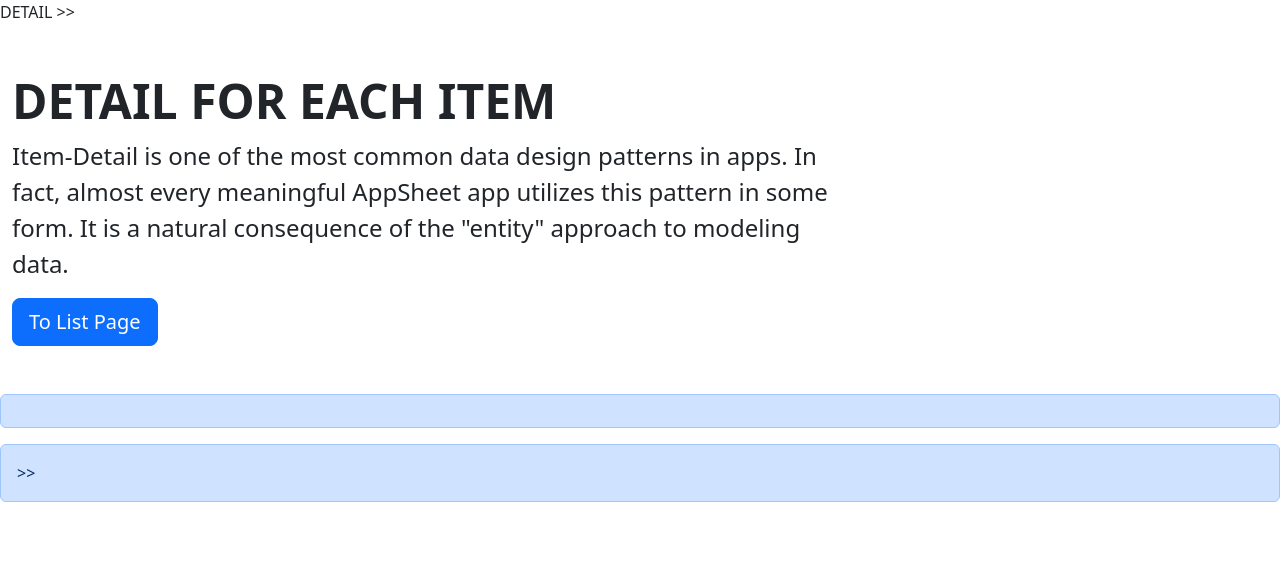
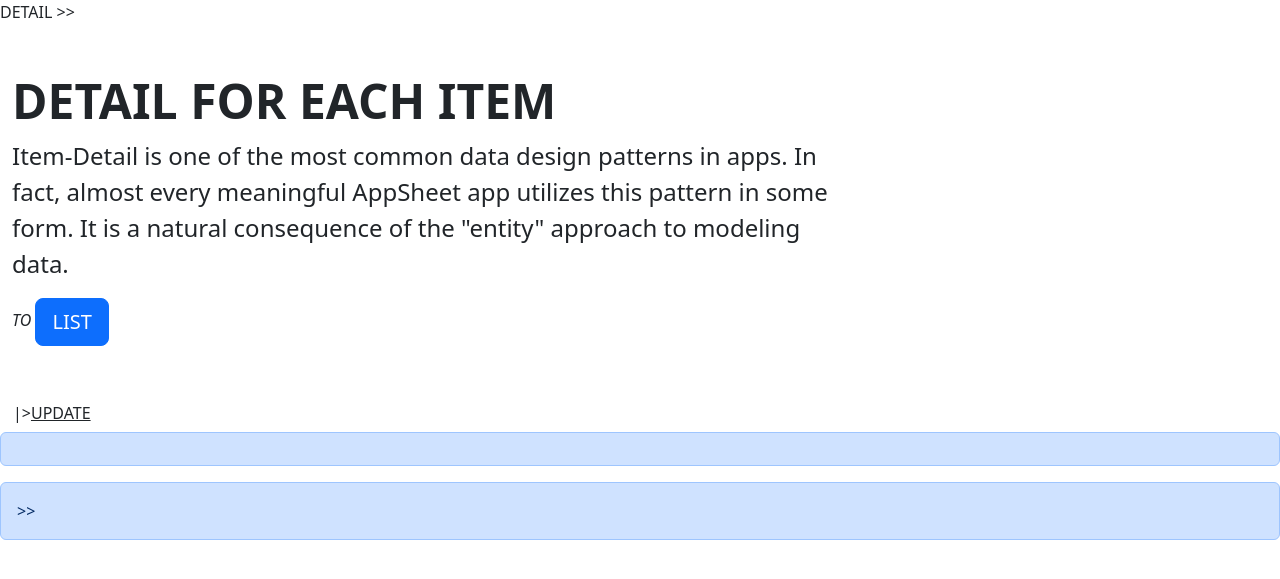
Before and after one commit to RYgithub1/djggapp, a Django app: template todo/templates/todo/detail.html in a window 1280 px wide. Shown: the top 579 px of the page. Run offline with Django 3.2, Linux system fonts and the light colour scheme; the template is opened without the code that fills it, so the values that code supplies are empty.

Commit message:
Added an update link.

```diff
--- a/todo/templates/todo/detail.html
+++ b/todo/templates/todo/detail.html
@@ -9,12 +9,16 @@
   <div class="container-fluid py-5">
     <h1 class="display-5 fw-bold">DETAIL FOR EACH ITEM</h1>
     <p class="col-md-8 fs-4">Item-Detail is one of the most common data design patterns in  apps. In fact, almost every meaningful AppSheet app utilizes this pattern in some form. It is a natural consequence of the "entity" approach to modeling data.</p>
-    <button class="btn btn-primary btn-lg" type="button" onclick="history.back()">To List Page</button>
+
+    <i> TO </i>
+    <button class="btn btn-primary btn-lg" type="button" onclick="history.back()">LIST</button>
   </div>
 {% endblock header %}
 
 
 {% block content %}
+  <a class="btn btn-default" href="{% url 'TodoUpdate' pk=object.pk %}">|><u>UPDATE</u></a>
+
   <div class="alert alert-primary" role="alert">
     {# DetailView -> Get data with 'object' #}
     {{ object.title }}
```
